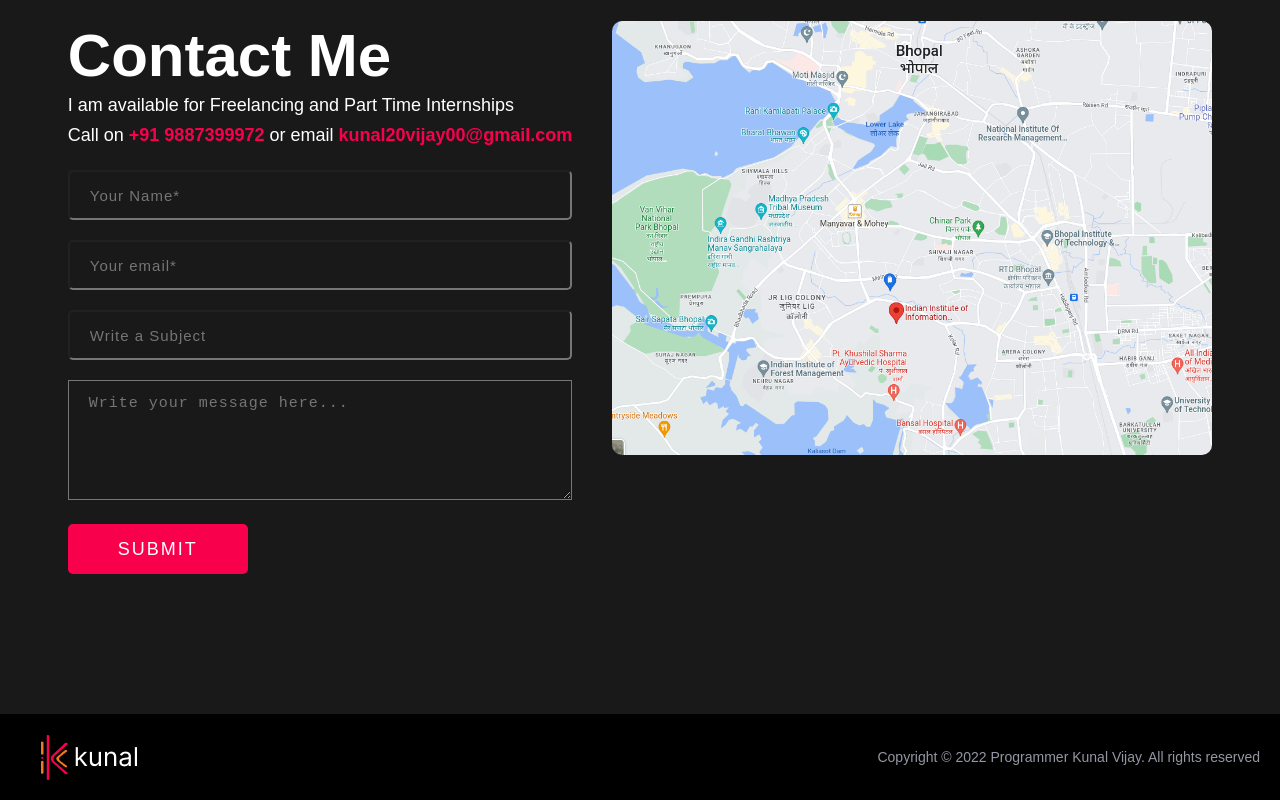
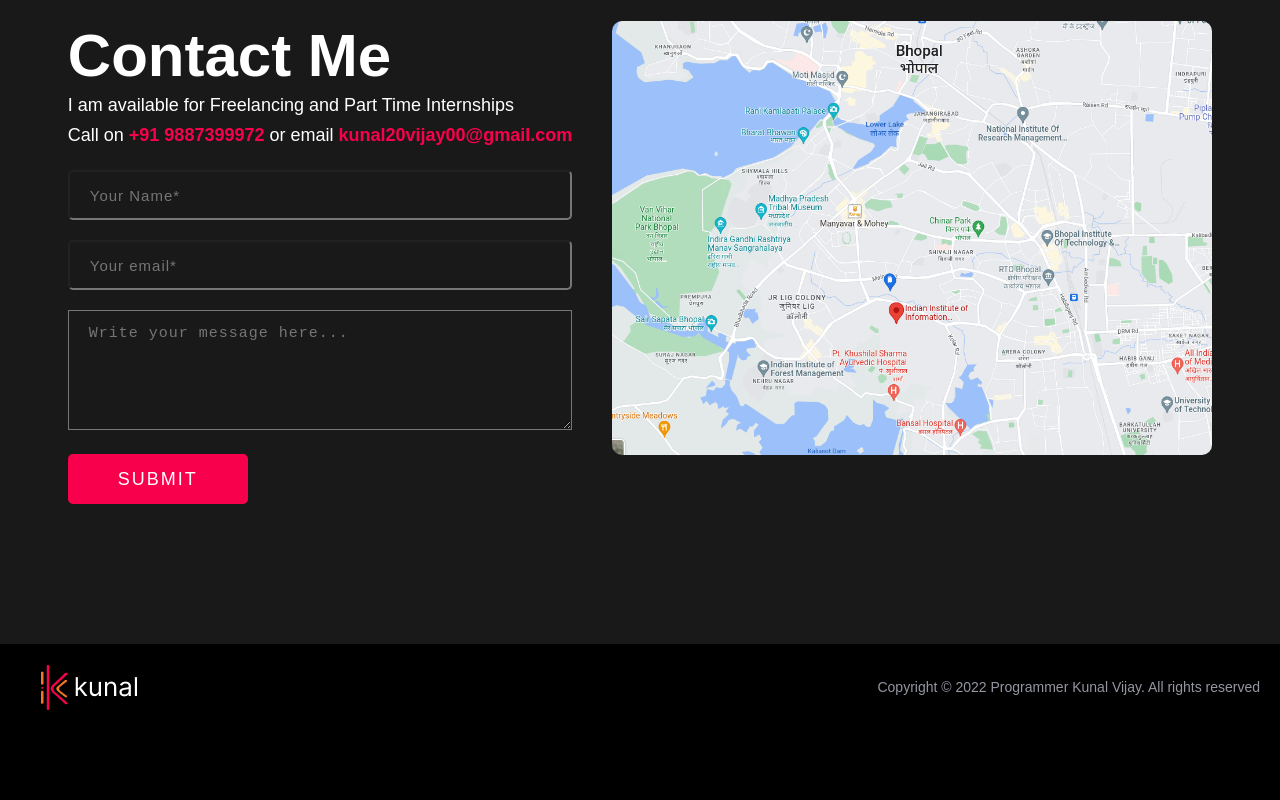
Before and after one commit to Kunal-Vijay/Kunal-Vijay.github.io, a React (Create React App) app: page / in a window 1280 px wide. Shown: the part 4344-5144 px from the top of the page. After the commit the page ends 5074 px from the top, so only its background shows below. Built offline with nearby package versions, Linux system fonts and the light colour scheme.

Commit message:
integrated emailjs

```diff
--- a/package.json
+++ b/package.json
@@ -3,12 +3,14 @@
   "version": "0.1.0",
   "private": true,
   "dependencies": {
+    "@emailjs/browser": "^4.3.1",
     "@testing-library/jest-dom": "^5.16.4",
     "@testing-library/react": "^13.2.0",
     "@testing-library/user-event": "^13.5.0",
     "react": "^18.1.0",
     "react-dom": "^18.1.0",
     "react-scripts": "5.0.1",
+    "react-toastify": "^10.0.4",
     "web-vitals": "^2.1.4"
   },
   "scripts": {
--- a/src/App.js
+++ b/src/App.js
@@ -6,6 +6,8 @@ import Project from './Project';
 import Blog from './Blog';
 import Contact from './Contact';
 import Footer from './Footer';
+import { ToastContainer, toast } from 'react-toastify';
+import 'react-toastify/dist/ReactToastify.css';
 
 function App() {
   return (
@@ -17,6 +19,7 @@ function App() {
       <Blog/>
       <Contact/>
       <Footer/>
+      <ToastContainer theme="colored" />
     </div>
   );
 }
--- a/src/Contact.js
+++ b/src/Contact.js
@@ -1,9 +1,30 @@
-import React from 'react';
+import React, { useRef } from 'react';
+import emailjs from '@emailjs/browser';
 import "./Contact.css";
 import "./App.css";
 import contactImg from './img/map.png';
+import {  toast } from 'react-toastify';
 
 function Contact() {
+    const form = useRef();
+
+    const sendEmail = (e) => {
+        e.preventDefault();
+
+        emailjs
+            .sendForm('service_vijoim4', 'template_t60j6k4', form.current, {
+                publicKey: 'jo6mkBcMPXMUp8z05',
+            })
+            .then(
+                () => {
+                    toast.success("Message sent successfully");
+                },
+                (error) => {
+                    console.log('FAILED...', error.text);
+                    toast.error("Failed to sent ...some error occured");
+                },
+            );
+    };
     return (
         <div className="contact component__space" id='Contact'>
             <div className="row">
@@ -15,11 +36,13 @@ function Contact() {
                             <p className="hire__text white">Call on <strong>+91 9887399972</strong> or email <strong>kunal20vijay00@gmail.com</strong></p>
                         </div>
                         <div className="input__box">
-                            <input type="text" className="contact name" placeholder='Your Name*' />
-                            <input type="text" className="contact email" placeholder='Your email*' />
-                            <input type="text" className="contact subject" placeholder='Write a Subject' />
+                            <form ref={form} onSubmit={sendEmail}>
+                            <input type="text" name="user_name" className="contact name" placeholder='Your Name*' />
+                            <input type="text" name="user_email" className="contact email" placeholder='Your email*' />
                             <textarea name="message" id="message" placeholder='Write your message here...'></textarea>
                             <button className="btn pointer contact" type='submit'>Submit</button>
+                            </form>
+
                         </div>
                     </div>
                 </div>
```
Also changed, not shown: 1 other file (tests, documents, lock files or other folders).
